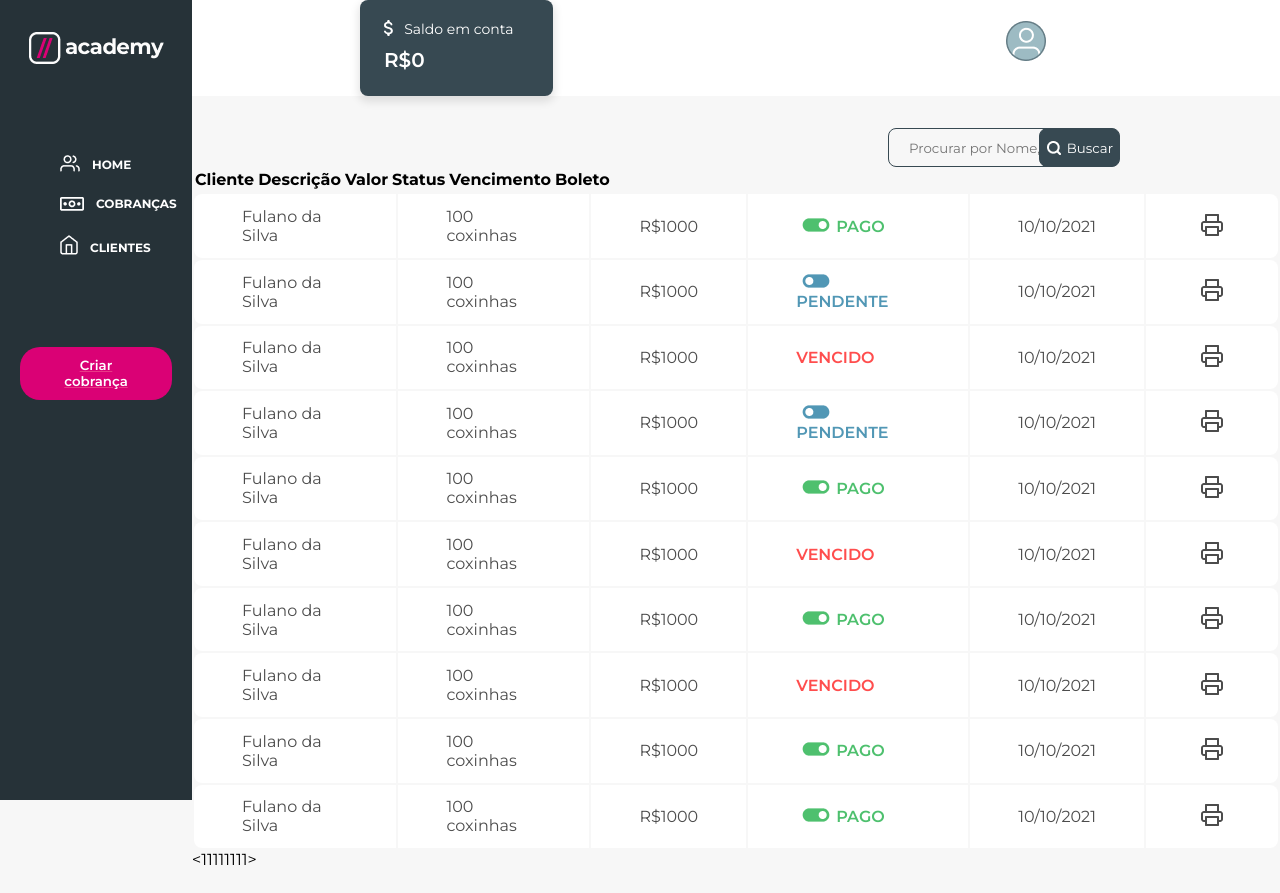
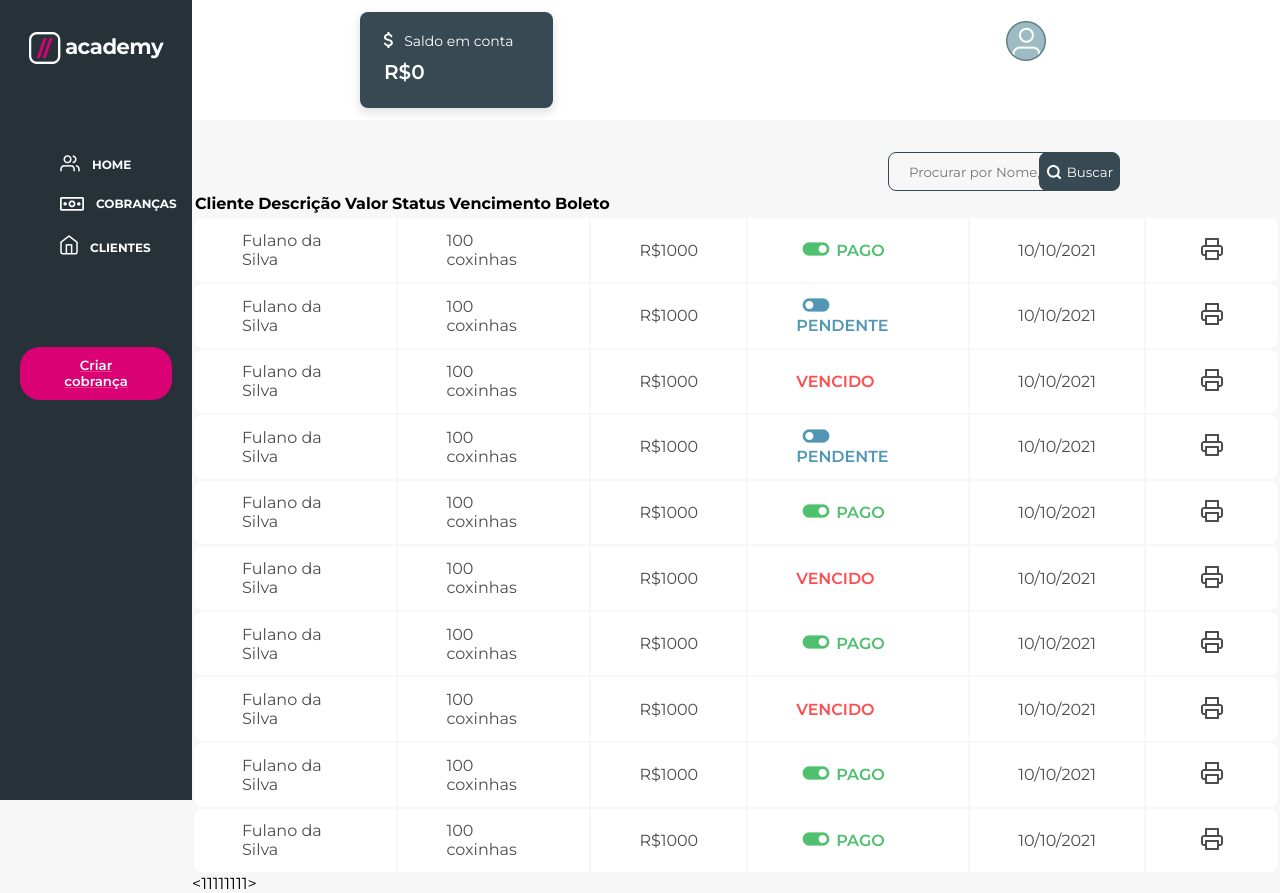
Before and after one commit to buxexalg/desafio-modulo4-frontend, a React (Create React App) app: page /cobrancas in a window 1280 px wide. Before the commit the page ends 869 px from the top, so only its background shows below. Built offline with nearby package versions, Linux system fonts and the light colour scheme.

Commit message:
refatoração: estilização

```diff
--- a/src/components/headerHome/styles.css
+++ b/src/components/headerHome/styles.css
@@ -1,9 +1,10 @@
 .headerHome {
-	height: 15vh;
+	height: 15%;
 	background-color: #ffffff;
 	display: flex;
 	flex-direction: row;
 	justify-content: space-between;
+	flex-shrink: 0;
 }
 
 .saldoEmConta {
```
